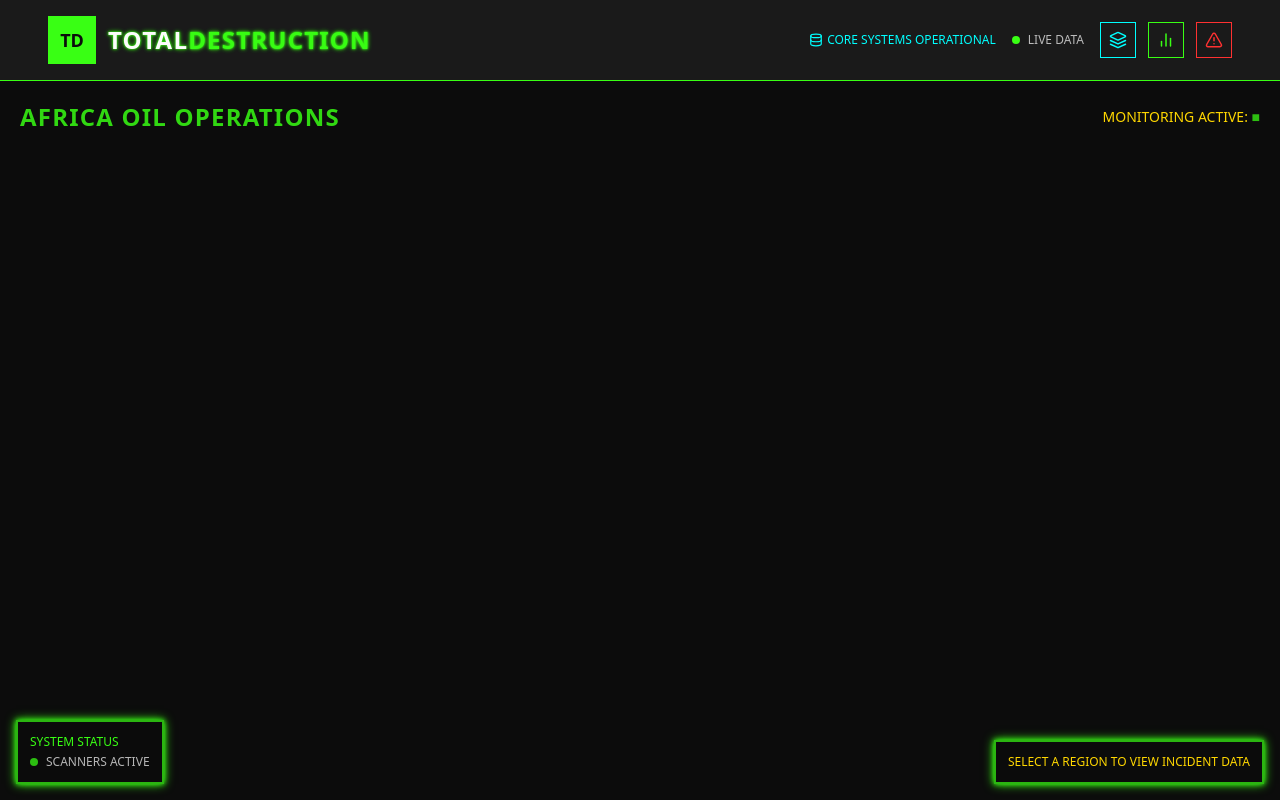
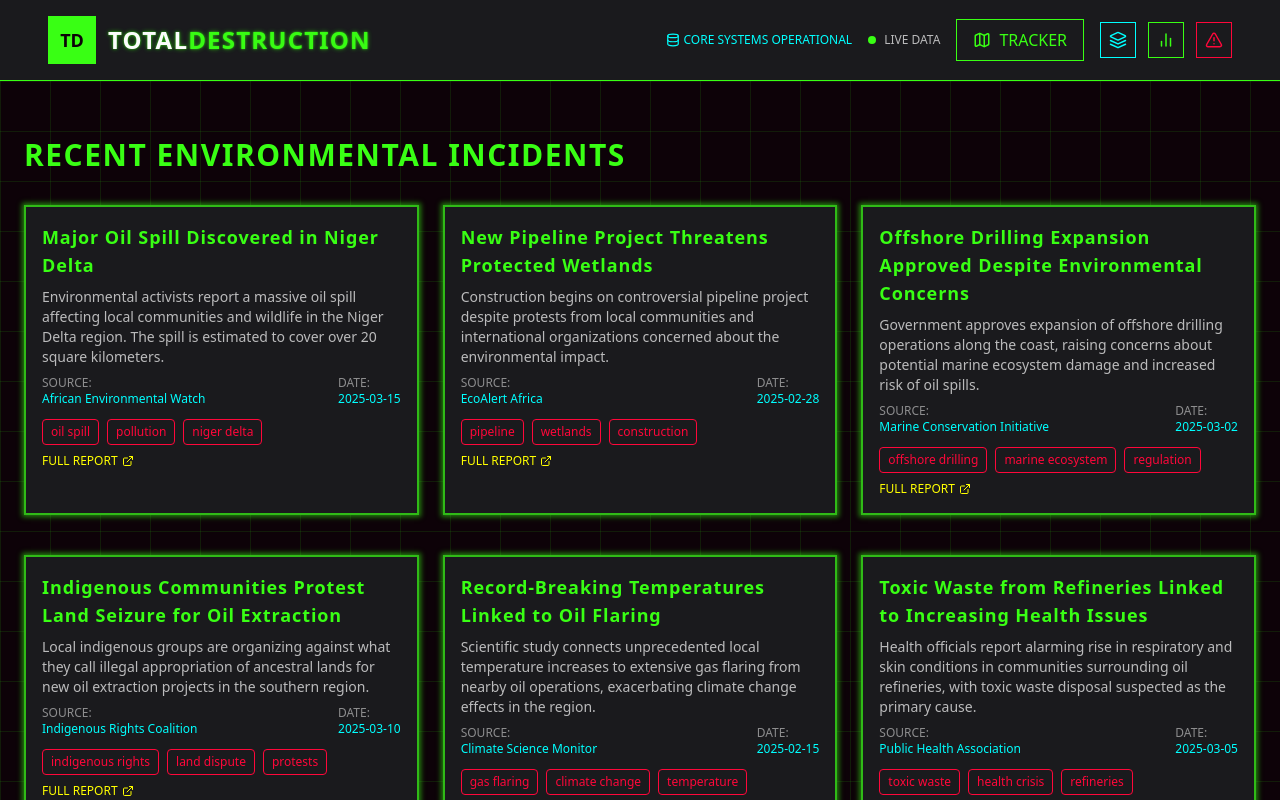
Before and after one commit to tendai98/totaldestruction, a React (Vite) app: page / in a window 1280 px wide. Shown: the top 800 px of the page. Built offline with nearby package versions, Linux system fonts and the light colour scheme.

Commit message:
Refactor: Integrate tracker page and article display
Integrate the tracker page and article display into the website, and hide the map.

```diff
--- a/src/App.tsx
+++ b/src/App.tsx
@@ -1,9 +1,11 @@
+
 import { Toaster } from "@/components/ui/toaster";
 import { Toaster as Sonner } from "@/components/ui/sonner";
 import { TooltipProvider } from "@/components/ui/tooltip";
 import { QueryClient, QueryClientProvider } from "@tanstack/react-query";
 import { BrowserRouter, Routes, Route } from "react-router-dom";
-import Index from "./pages/Index";
+import HomePage from "./pages/HomePage";
+import TrackerPage from "./pages/TrackerPage";
 import NotFound from "./pages/NotFound";
 
 const queryClient = new QueryClient();
@@ -15,7 +17,8 @@ const App = () => (
       <Sonner />
       <BrowserRouter>
         <Routes>
-          <Route path="/" element={<Index />} />
+          <Route path="/" element={<HomePage />} />
+          <Route path="/tracker" element={<TrackerPage />} />
           {/* ADD ALL CUSTOM ROUTES ABOVE THE CATCH-ALL "*" ROUTE */}
           <Route path="*" element={<NotFound />} />
         </Routes>
--- /dev/null
+++ b/src/components/Articles.tsx
@@ -0,0 +1,23 @@
+
+import React from 'react';
+import { Article } from '../types';
+import ArticleCard from './ArticleCard';
+import { articles } from '../data/mockData';
+
+const Articles: React.FC = () => {
+  return (
+    <div className="container mx-auto p-6">
+      <h1 className="text-3xl font-bold text-cyber-green mb-8 tracking-wider">
+        RECENT ENVIRONMENTAL INCIDENTS
+      </h1>
+
+      <div className="grid grid-cols-1 md:grid-cols-2 lg:grid-cols-3 gap-6">
+        {articles.map((article) => (
+          <ArticleCard key={article.id} article={article} />
+        ))}
+      </div>
+    </div>
+  );
+};
+
+export default Articles;
--- a/src/components/Map.tsx
+++ b/src/components/Map.tsx
@@ -25,7 +25,7 @@ const Map: React.FC<MapProps> = ({ onCountrySelect, selectedCountry }) => {
   }, []);
 
   return (
-    <div className="relative w-full h-full">
+    <div className="relative w-full h-full min-h-[600px]">
       {/* Map background with grid effect */}
       <div className="absolute inset-0 cyber-grid">
         <div className="absolute top-5 left-5 right-5 flex justify-between items-center">
@@ -49,9 +49,10 @@ const Map: React.FC<MapProps> = ({ onCountrySelect, selectedCountry }) => {
           <svg
             viewBox="0 0 1000 1001"
             className="w-full h-full"
+            style={{ maxHeight: "600px" }}
           >
             {/* Map countries */}
-            {countries.map((country) => {
+            {Object.keys(countryPaths).length > 0 && countries.map((country) => {
               const pathData = countryPaths[country.code];
               const isSelected = selectedCountry === country.id;
               const isHovered = hoveredCountry === country.id;
--- /dev/null
+++ b/src/pages/HomePage.tsx
@@ -0,0 +1,70 @@
+
+import React from 'react';
+import { Link } from 'react-router-dom';
+import Articles from '../components/Articles';
+import { AlertTriangle, BarChart2, Database, Layers, Map } from 'lucide-react';
+
+const HomePage: React.FC = () => {
+  return (
+    <div className="min-h-screen bg-cyber-black">
+      {/* Header Bar */}
+      <div className="bg-cyber-darkgray border-b border-cyber-green p-4">
+        <div className="container mx-auto flex justify-between items-center">
+          <div className="flex items-center gap-3">
+            <div className="w-12 h-12 bg-cyber-green text-cyber-black flex items-center justify-center font-bold text-lg">
+              TD
+            </div>
+            <Link to="/" className="text-2xl font-bold text-white tracking-wider cyber-glitch">
+              TOTAL<span className="text-cyber-green">DESTRUCTION</span>
+            </Link>
+          </div>
+
+          <div className="flex items-center gap-4">
+            <div className="hidden md:flex items-center gap-1 text-cyber-blue text-xs">
+              <Database size={14} />
+              <span>CORE SYSTEMS OPERATIONAL</span>
+            </div>
+
+            <div className="hidden md:flex items-center gap-2">
+              <div className="h-2 w-2 bg-cyber-green rounded-full animate-pulse"></div>
+              <span className="text-xs text-white/70">LIVE DATA</span>
+            </div>
+
+            <Link
+              to="/tracker"
+              className="flex items-center gap-2 bg-cyber-darkgray border border-cyber-green text-cyber-green px-4 py-2 hover:bg-cyber-green hover:text-cyber-black transition-colors"
+            >
+              <Map size={18} />
+              <span className="hidden md:inline">TRACKER</span>
+            </Link>
+
+            <div className="flex items-center gap-3">
+              <button className="p-2 bg-cyber-darkgray border border-cyber-blue text-cyber-blue hover:bg-cyber-blue hover:text-cyber-black transition-colors">
+                <Layers size={18} />
+              </button>
+              <button className="p-2 bg-cyber-darkgray border border-cyber-green text-cyber-green hover:bg-cyber-green hover:text-cyber-black transition-colors">
+                <BarChart2 size={18} />
+              </button>
+              <button className="p-2 bg-cyber-darkgray border border-cyber-red text-cyber-red hover:bg-cyber-red hover:text-cyber-black transition-colors">
+                <AlertTriangle size={18} />
+              </button>
+            </div>
+          </div>
+        </div>
+      </div>
+
+      {/* Main Content */}
+      <div className="cyber-grid py-8">
+        <Articles />
+      </div>
+
+      {/* Footer */}
+      <div className="bg-cyber-darkgray border-t border-cyber-green p-4 text-center text-white/50 text-xs">
+        <p>TOTAL<span className="text-cyber-green">DESTRUCTION</span> // ENVIRONMENTAL MONITORING SYSTEM V1.0</p>
+        <p className="mt-1">DATA LAST UPDATED: 2025-04-07 // SYSTEM OPERATIONAL</p>
+      </div>
+    </div>
+  );
+};
+
+export default HomePage;
--- a/src/pages/Index.tsx
+++ b/src/pages/Index.tsx
@@ -1,8 +1,8 @@
 
-import Dashboard from "@/components/Dashboard";
+import HomePage from "./HomePage";
 
 const Index = () => {
-  return <Dashboard />;
+  return <HomePage />;
 };
 
 export default Index;
--- /dev/null
+++ b/src/pages/TrackerPage.tsx
@@ -0,0 +1,40 @@
+
+import React from 'react';
+import { Link } from 'react-router-dom';
+import Dashboard from '../components/Dashboard';
+import { Home } from 'lucide-react';
+
+const TrackerPage: React.FC = () => {
+  return (
+    <div className="min-h-screen bg-cyber-black flex flex-col">
+      {/* Navbar */}
+      <div className="bg-cyber-darkgray border-b border-cyber-green p-4">
+        <div className="container mx-auto flex justify-between items-center">
+          <div className="flex items-center gap-3">
+            <div className="w-12 h-12 bg-cyber-green text-cyber-black flex items-center justify-center font-bold text-lg">
+              TD
+            </div>
+            <Link to="/" className="text-2xl font-bold text-white tracking-wider cyber-glitch">
+              TOTAL<span className="text-cyber-green">DESTRUCTION</span>
+            </Link>
+          </div>
+
+          <Link
+            to="/"
+            className="flex items-center gap-2 bg-cyber-darkgray border border-cyber-blue text-cyber-blue px-4 py-2 hover:bg-cyber-blue hover:text-cyber-black transition-colors"
+          >
+            <Home size={18} />
+            <span className="hidden md:inline">HOME</span>
+          </Link>
+        </div>
+      </div>
+
+      {/* Main Content */}
+      <div className="flex-1">
+        <Dashboard />
+      </div>
+    </div>
+  );
+};
+
+export default TrackerPage;
```
Also changed, not shown: tailwind.config.ts (+78 -81 lines).
